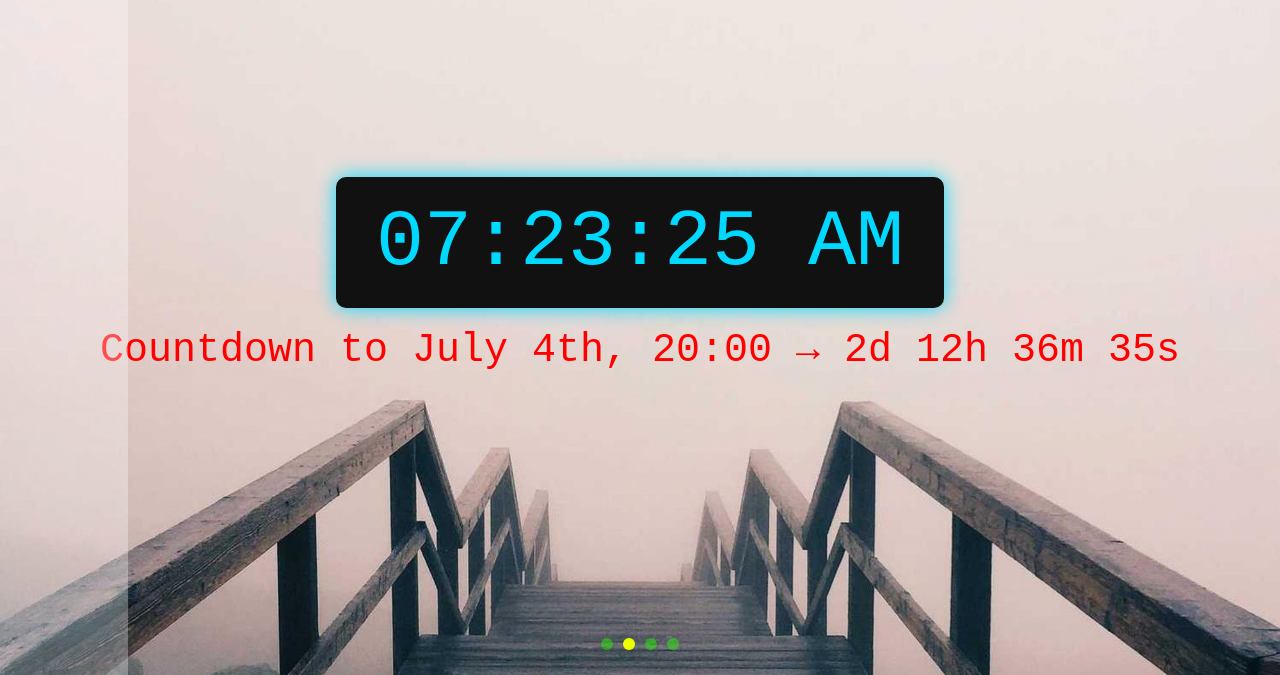
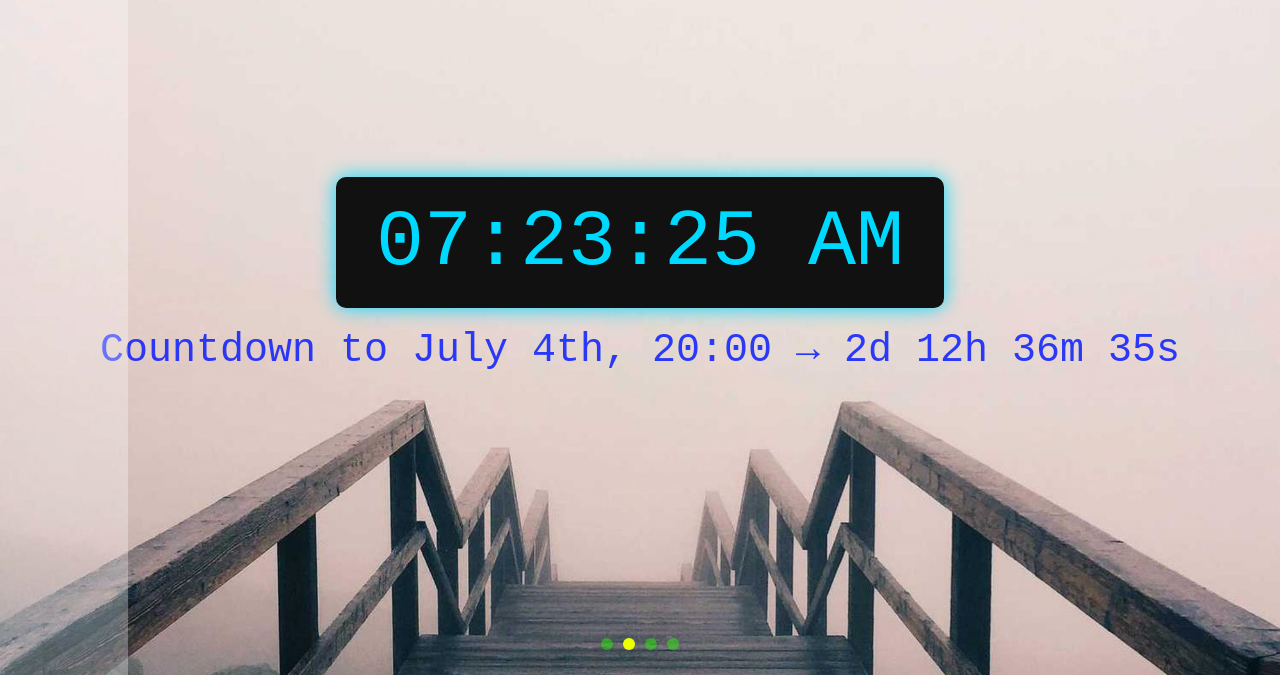
Before and after one commit to ssabanadze0/davaleba_20, a plain HTML site: page index.html in a window 1280 px wide. Shown: the part 125-800 px from the top of the page. Drawn offline with Linux system fonts and the light colour scheme.

Commit message:
cowtdow color change

```diff
--- a/style.css
+++ b/style.css
@@ -28,7 +28,7 @@ body {
 .countdown {
   font-family: "Courier New", monospace;
   font-size: 40px;
-  color: red;
+  color: rgba(0, 21, 255, 0.816);
   margin-top: 20px;
 }
 /* slider */
```
